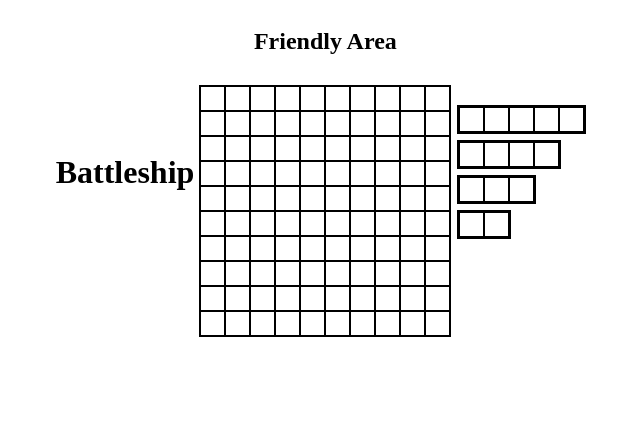
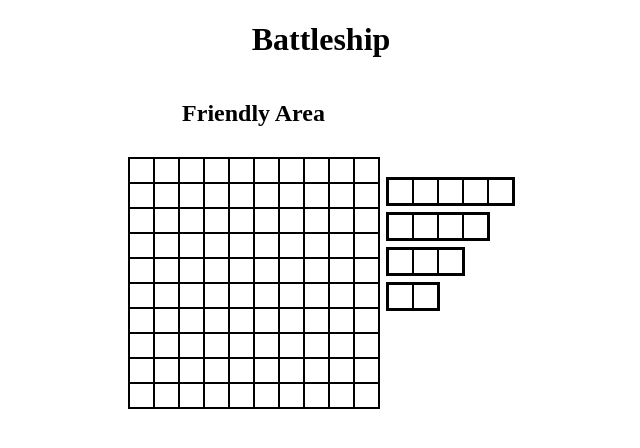
Before and after one commit to hattima-tim/battleship_game, a plain HTML site: page index.html in a window 1280 px wide. Shown: the whole page, without its empty margins (319-959 px from the left). Drawn offline with Linux system fonts and the light colour scheme.

Commit message:
changed a css selector name to match the change in html and added style to the h1

```diff
--- a/style.css
+++ b/style.css
@@ -1,4 +1,8 @@
-body{
+h1{
+    text-align: center;
+}
+
+#whole_game_area_container{
     display: flex;
     justify-content: center;
     align-items: center;
```
